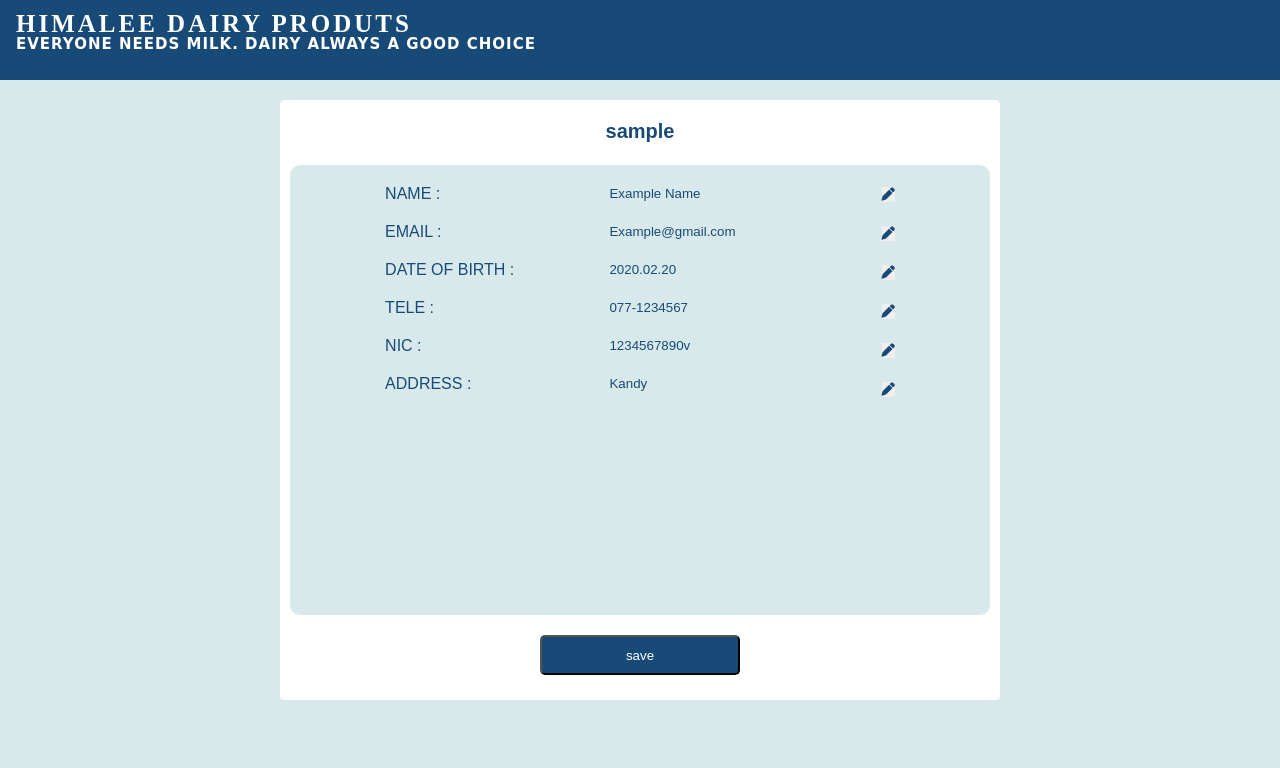
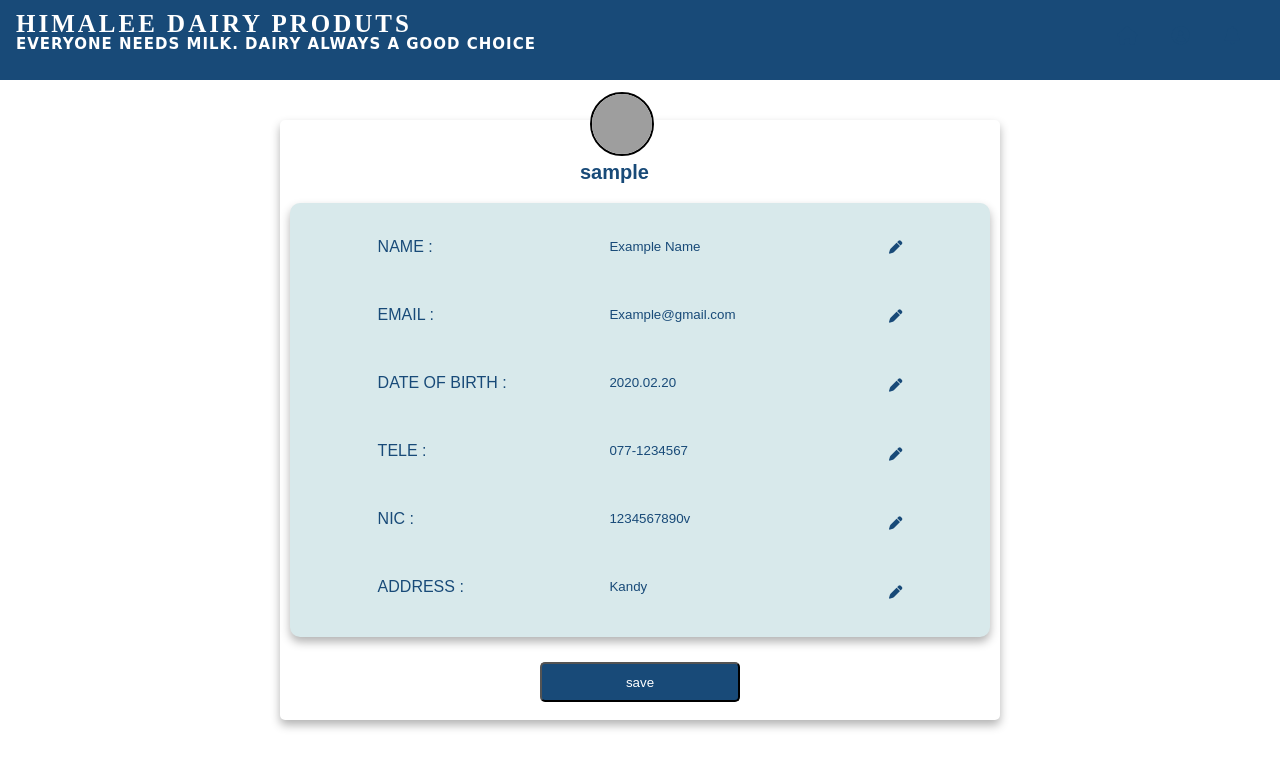
Before and after one commit to malithiperera/Web-Experts, a PHP site: page /web-Experts/views/view_all_editProfile.php in a window 1280 px wide. Shown: the top 768 px of the page. Run offline with PHP 8.4, Linux system fonts and the light colour scheme; the visitor is signed in with stand-in values (Sample User, id 1); some libraries are stand-ins or nearby versions; grey boxes are pictures that could not be loaded.

Commit message:
edit profile changes

```diff
--- a/app/views/view_all_editProfile.php
+++ b/app/views/view_all_editProfile.php
@@ -20,14 +20,14 @@
             font-family: Arial, Helvetica, sans-serif;
         }
         body{
-            background-color:#D8E9EB;
+            background-color:#ffffff;
         }
         .header{
             z-index: 3000;
         }
         .container{
             position: relative;
-            top: 100px;
+            top: 120px;
             width: 100%;
             display: flex;
             justify-content: center;
@@ -44,17 +44,20 @@
             flex-direction: column;
             justify-content: center;
             margin-bottom: 20px;
-            flex-wrap: wrap;
+
             border-radius:5px;
+            box-shadow: 0 5px 10px rgba(0, 0, 0, 0.3);
         }
         .subcontainer1{
-            margin: 10px;
+            position: relative;
+            margin-left: 300px;
             width: 700px;
             height: 30px;
             border-radius:5px;
-            /* background-color: #D8E9EB; */
-            text-align: center;
-            flex-wrap: wrap;
+            display:flex;
+            flex-direction:column;
+            justify-content:center;
+
         }
         .subcontainer1 p{
             color: #184A78;
@@ -64,10 +67,13 @@
         }
         .subcontainer2{
             margin: 10px;
+            margin-top:50px;
             width: 700px;
-            height: 450px;
+            height: hidden;
+
 
             background-color: #D8E9EB;
+            box-shadow: 0 5px 10px rgba(0, 0, 0, 0.3);
             display: flex;
             border-radius:10px;
             justify-content: space-evenly;
@@ -76,22 +82,41 @@
         .labels{
             margin-top: 20px;
             display: flex;
-            /* padding:20px; */
+
             flex-direction: column;
         }
         .labels label{
             margin-bottom: 20px;
             color: #184A78;
+            padding:15px;
         }
         .inputs{
             margin-top: 20px;
             display: flex;
             flex-direction: column;
         }
+        .photo{
+            margin-left:10px;
+            height:60px;
+            width:60px;
+            background-color: transparent;
+            border-radius:50%;
+            border:2px solid black;
+        }
+        .photo img{
+            height:60px;
+            width:60px;
+            border-radius:50%;
+        }
+        .name p{
+            display:flex;
+
+        }
         .inputs input{
             color: #184A78;
             margin-bottom: 22px;
             margin-top: 1px;
+            padding: 15px;
             background-color: transparent;
             border: none;
             outline: none;
@@ -105,6 +130,7 @@
             display: flex;
             flex-direction: column;
             margin-top: 20px;
+
             cursor:pointer;
         }
         .edit_button button {
@@ -112,7 +138,8 @@
             margin-bottom: 22px;
             border: transparent;
             outline: transparent;
-            background-color: none;
+            background-color: transparent;
+            padding:15px;
             margin-top: 2px;
         }
         i{
@@ -133,7 +160,7 @@
             background-color: #184A78;
             width: 200px;
             height: 40px;
-            :
+
             margin-top: 5px;
             border-radius: 5px;
 
@@ -162,7 +189,10 @@
     <div class="container">
         <div class="container1">
             <div class="subcontainer1">
+            <div class="photo"><img src="../../public/images/profile.png" alt=""> </div>
+            <div class="name">
                 <p><?php echo $_SESSION['username'] ;?></p>
+    </div>
             </div>
             <div class="subcontainer2">
                 <div class="labels">
```
Also changed, not shown: public/images/profile.png (added).
